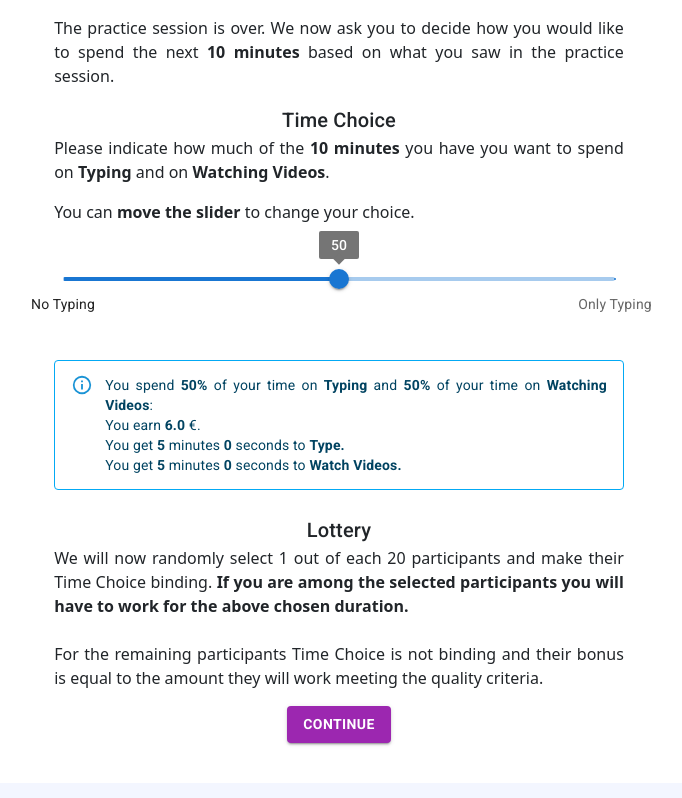
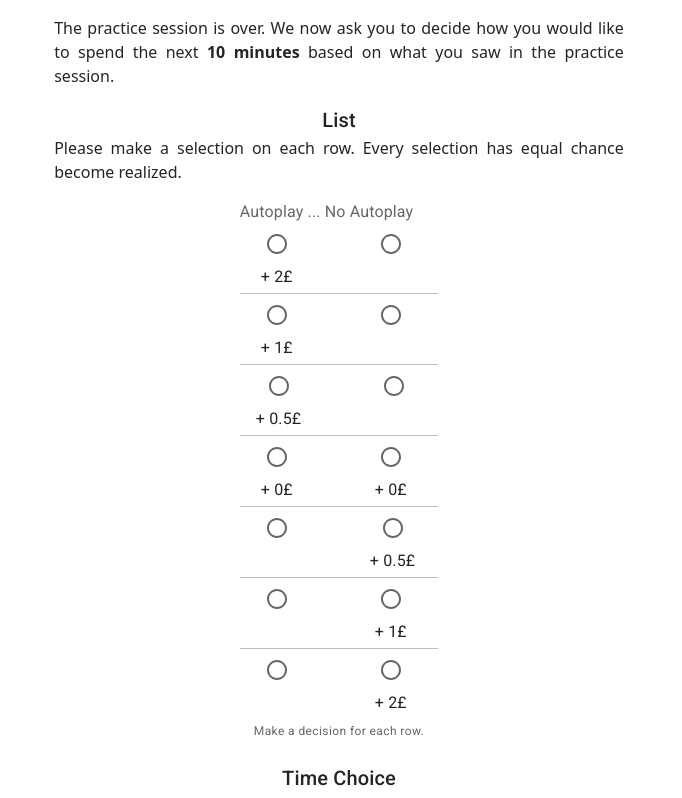
Before and after one commit to reha96/labor_leisure_experiment, a React (Create React App) app: page /1/confirm in a window 1280 px wide. Shown: the top 798 px of the page, without its empty margins (301-983 px from the left). Built offline with nearby package versions, Linux system fonts and the light colour scheme; no server answers.

Commit message:
price list upcoming

```diff
--- a/src/App.css
+++ b/src/App.css
@@ -55,6 +55,15 @@ margin-right: auto;
   align-items: center;
 }
 
+.pricelist {
+  margin-left: 10%!important;
+  margin-right: 10%!important;
+  /* display: flex; */
+  /* flex-direction: column; */
+  /* align-items: center; */
+}
+
+
 .slider{
   margin-left: 5%;
   margin-right: 5%;
--- /dev/null
+++ b/src/Components/PriceList.js
@@ -0,0 +1,250 @@
+import React from "react";
+import { useState, useEffect } from "react";
+import Alert from "@mui/material/Alert";
+import Radio from "@mui/material/Radio";
+import RadioGroup from "@mui/material/RadioGroup";
+import FormControlLabel from "@mui/material/FormControlLabel";
+import FormControl from "@mui/material/FormControl";
+import FormLabel from "@mui/material/FormLabel";
+import FormHelperText from "@mui/material/FormHelperText";
+import Box from "@mui/material/Box";
+import Stack from "@mui/material/Stack";
+import Divider from "@mui/material/Divider";
+
+const PriceList = (props) => {
+  const [value1, setValue1] = React.useState("");
+  const [value2, setValue2] = React.useState("");
+  const [value3, setValue3] = React.useState("");
+  const [value4, setValue4] = React.useState("");
+  const [value5, setValue5] = React.useState("");
+  const [value6, setValue6] = React.useState("");
+  const [value7, setValue7] = React.useState("");
+  const [error, setError] = React.useState(false);
+
+  const handleChange1 = (event) => {
+    setValue1(event.target.value);
+  };
+
+  const handleChange2 = (event) => {
+    setValue2(event.target.value);
+    // if(value2 === ""){
+    //   setHelperText("Please make a decision for each row.")
+    //   setError(true)
+    // }
+  };
+
+  const handleChange3 = (event) => {
+    setValue3(event.target.value);
+  };
+
+  const handleChange4 = (event) => {
+    setValue4(event.target.value);
+  };
+
+  const handleChange5 = (event) => {
+    setValue5(event.target.value);
+  };
+
+  const handleChange6 = (event) => {
+    setValue6(event.target.value);
+  };
+
+  const handleChange7 = (event) => {
+    setValue7(event.target.value);
+  };
+
+  const [helperText, setHelperText] = React.useState(
+    "Make a decision for each row."
+  );
+  return (
+    <div>
+      <p className="HomePage_p">
+        Please make a selection on each row. Every selection has equal chance
+        become realized.
+      </p>
+      <Box
+        sx={{
+          // px: 20,
+          mb: 2.5,
+        }}
+      >
+        <Stack
+          spacing={2}
+          direction="column"
+          justifyContent="space-evenly"
+          alignItems="center"
+        >
+          <FormControl error={error}>
+            <FormLabel id="demo-controlled-radio-buttons-group">
+              {" "}
+              Autoplay ... No Autoplay{" "}
+            </FormLabel>
+            <RadioGroup
+              row
+              aria-labelledby="demo-controlled-radio-buttons-group"
+              name="controlled-radio-buttons-group"
+              value={value1}
+              onChange={handleChange1}
+            >
+              <FormControlLabel
+                value="autoplay1"
+                sx={{ pr: 5, pb: 0.5 }}
+                control={<Radio />}
+                label="+ 2£"
+                labelPlacement="bottom"
+              />
+              <FormControlLabel
+                value="noAutoplay1"
+                sx={{ pb: 2.5 }}
+                control={<Radio />}
+                label=""
+                labelPlacement="bottom"
+              />
+            </RadioGroup>
+            <Divider orientation="horizontal" flexItem color="black" />
+            <RadioGroup
+              row
+              aria-labelledby="demo-controlled-radio-buttons-group"
+              name="controlled-radio-buttons-group"
+              value={value2}
+              onChange={handleChange2}
+            >
+              <FormControlLabel
+                value="autoplay1"
+                sx={{ pr: 5, pb: 0.5 }}
+                control={<Radio />}
+                label="+ 1£"
+                labelPlacement="bottom"
+              />
+              <FormControlLabel
+                value="noAutoplay1"
+                sx={{ pb: 2.5 }}
+                control={<Radio />}
+                label=""
+                labelPlacement="bottom"
+              />
+            </RadioGroup>
+            <Divider orientation="horizontal" flexItem color="black" />
+            <RadioGroup
+              row
+              aria-labelledby="demo-controlled-radio-buttons-group"
+              name="controlled-radio-buttons-group"
+              value={value3}
+              onChange={handleChange3}
+            >
+              <FormControlLabel
+                value="autoplay1"
+                sx={{ pr: 5, pb: 0.5 }}
+                control={<Radio />}
+                label="+ 0.5£"
+                labelPlacement="bottom"
+              />
+              <FormControlLabel
+                value="noAutoplay1"
+                sx={{ pb: 0.5 }}
+                control={<Radio />}
+                label=""
+                labelPlacement="bottom"
+              />
+            </RadioGroup>
+            <Divider orientation="horizontal" flexItem color="black" />
+            <RadioGroup
+              row
+              aria-labelledby="demo-controlled-radio-buttons-group"
+              name="controlled-radio-buttons-group"
+              value={value4}
+              onChange={handleChange4}
+            >
+              <FormControlLabel
+                value="autoplay1"
+                sx={{ pr: 5, pb: 0.5 }}
+                control={<Radio />}
+                label="+ 0£"
+                labelPlacement="bottom"
+              />
+              <FormControlLabel
+                value="noAutoplay1"
+                sx={{ pb: 0.5 }}
+                control={<Radio />}
+                label="+ 0£"
+                labelPlacement="bottom"
+              />
+            </RadioGroup>
+            <Divider orientation="horizontal" flexItem color="black" />
+            <RadioGroup
+              row
+              aria-labelledby="demo-controlled-radio-buttons-group"
+              name="controlled-radio-buttons-group"
+              value={value5}
+              onChange={handleChange5}
+            >
+              <FormControlLabel
+                value="autoplay1"
+                sx={{ pr: 5, pb: 0.5 }}
+                control={<Radio />}
+                label=""
+                labelPlacement="bottom"
+              />
+              <FormControlLabel
+                value="noAutoplay1"
+                sx={{ pb: 0.5 }}
+                control={<Radio />}
+                label="+ 0.5£"
+                labelPlacement="bottom"
+              />
+            </RadioGroup>
+            <Divider orientation="horizontal" flexItem color="black" />
+            <RadioGroup
+              row
+              aria-labelledby="demo-controlled-radio-buttons-group"
+              name="controlled-radio-buttons-group"
+              value={value6}
+              onChange={handleChange6}
+            >
+              <FormControlLabel
+                value="autoplay1"
+                sx={{ pr: 5, pb: 0.5 }}
+                control={<Radio />}
+                label=""
+                labelPlacement="bottom"
+              />
+              <FormControlLabel
+                value="noAutoplay1"
+                sx={{ pb: 0.5 }}
+                control={<Radio />}
+                label="+ 1£"
+                labelPlacement="bottom"
+              />
+            </RadioGroup>
+            <Divider orientation="horizontal" flexItem color="black"/>
+            <RadioGroup
+              row
+              aria-labelledby="demo-controlled-radio-buttons-group"
+              name="controlled-radio-buttons-group"
+              value={value7}
+              onChange={handleChange7}
+            >
+              <FormControlLabel
+                value="autoplay1"
+                sx={{ pr: 5, pb: 0.5 }}
+                control={<Radio />}
+                label=""
+                labelPlacement="bottom"
+              />
+              <FormControlLabel
+                value="noAutoplay1"
+                sx={{ pb: 0.5 }}
+                control={<Radio />}
+                label="+ 2£"
+                labelPlacement="bottom"
+              />
+            </RadioGroup>
+            <FormHelperText>{helperText}</FormHelperText>
+          </FormControl>
+        </Stack>
+      </Box>
+    </div>
+  );
+};
+
+export default PriceList;
--- a/src/Pages/Confirm.js
+++ b/src/Pages/Confirm.js
@@ -12,6 +12,7 @@ import DialogTitle from "@mui/material/DialogTitle";
 import Typography from "@mui/material/Typography";
 import Box from "@mui/material/Box";
 import axios from "axios";
+import PriceList from "../Components/PriceList";
 
 const Confirm = () => {
   const nextPage = (event) => {
@@ -96,6 +97,12 @@ const Confirm = () => {
           like to spend the next <strong>10 minutes</strong> based on what you
           saw in the practice session.
         </p>
+
+        <Typography variant="h6" className="center">
+          List
+        </Typography>
+
+        <PriceList/>
 
         <Typography variant="h6" className="center">
           Time Choice
```
